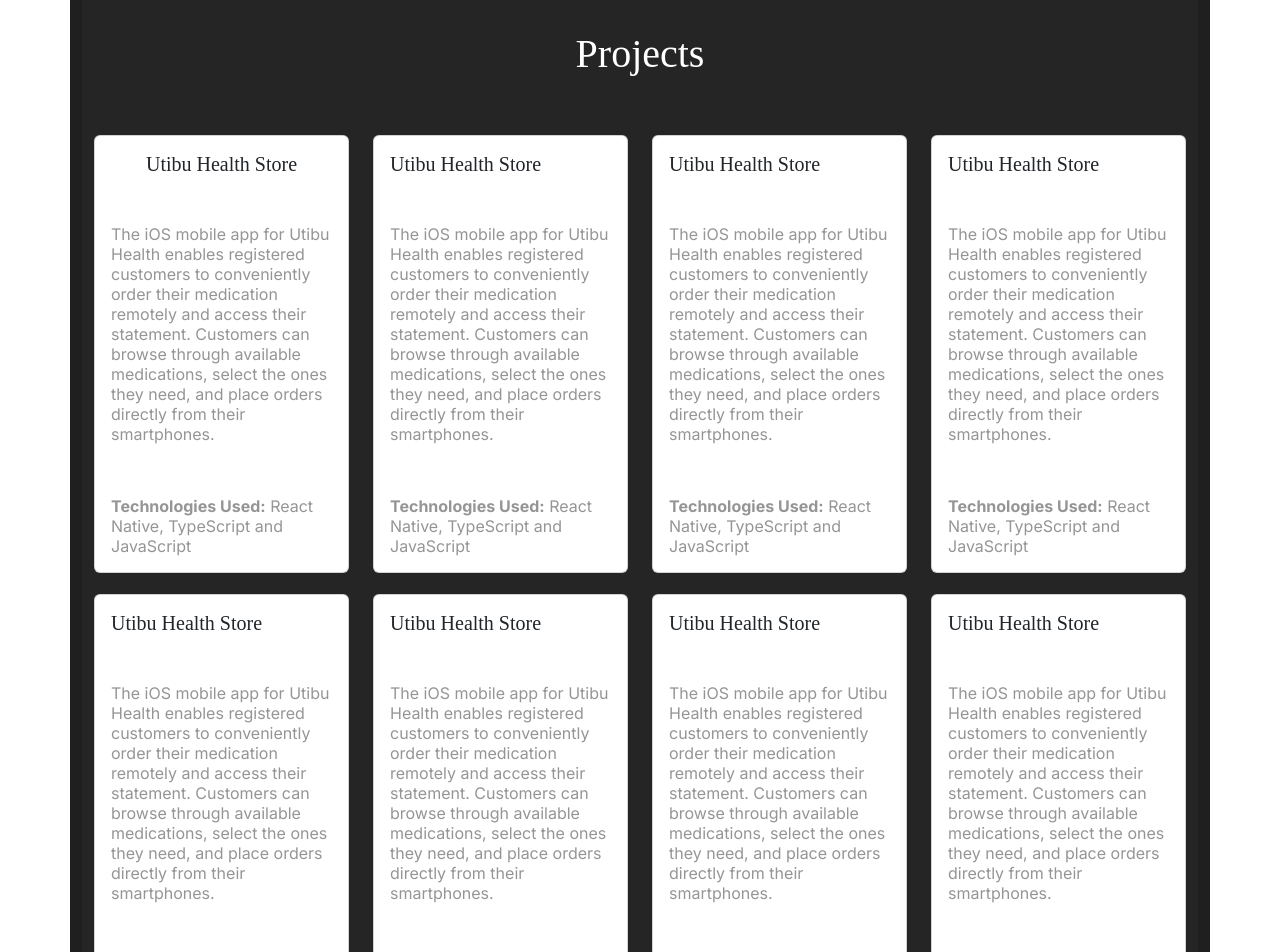
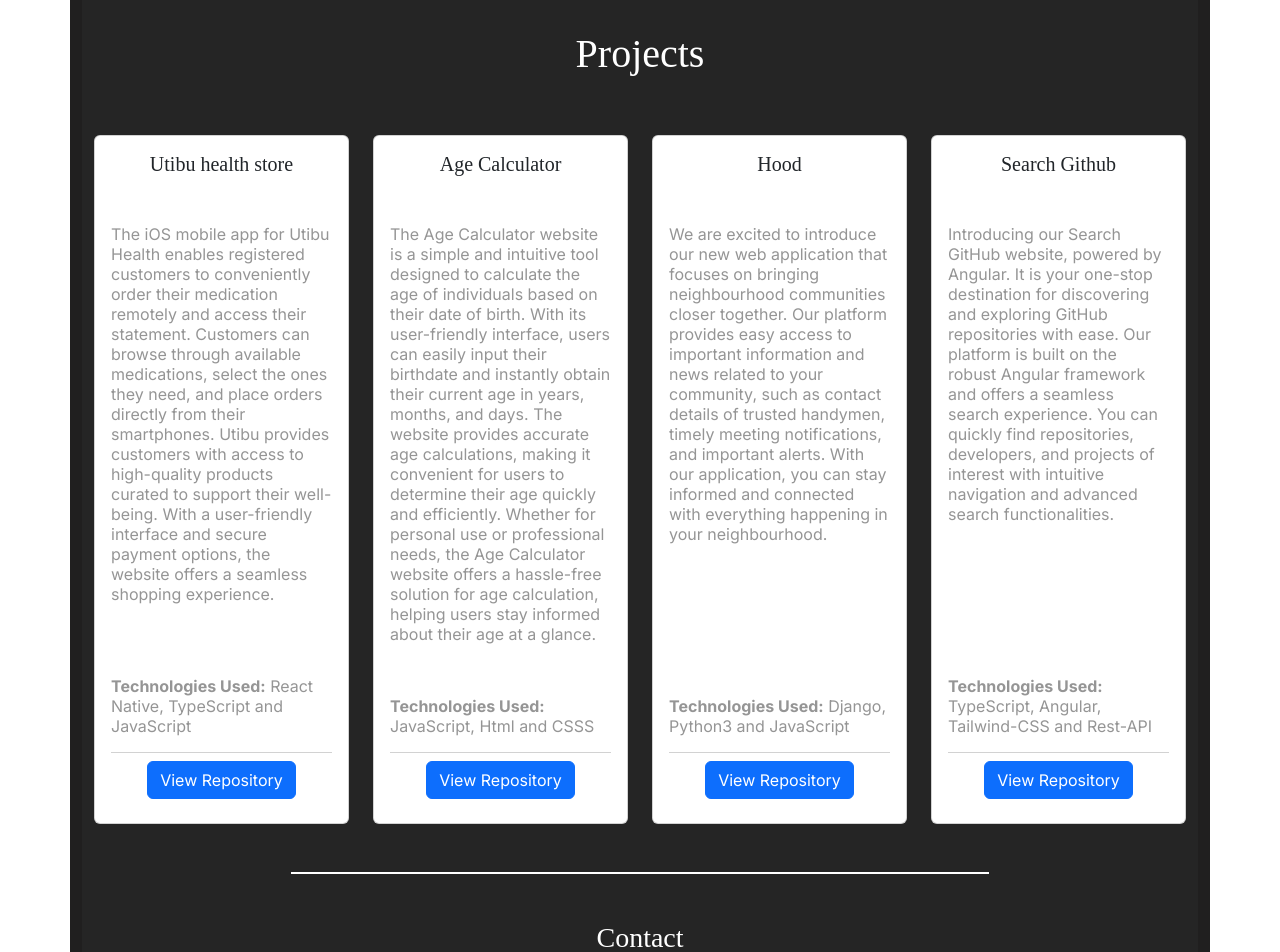
Before and after one commit to DEANKAGO/Portfolio, a React (Create React App) app: page /projects in a window 1280 px wide. Shown: the top 952 px of the page. Built offline with nearby package versions, Linux system fonts and the light colour scheme; a web font is replaced by a local one.

Commit message:
consume and dispaly projects data

```diff
--- a/src/components/Projects/Projects.jsx
+++ b/src/components/Projects/Projects.jsx
@@ -1,7 +1,9 @@
 import React from 'react';
 import './projects.css';
-import { Row, Col, Container, Card } from 'react-bootstrap';
+import { Row, Col, Container, Card, Button } from 'react-bootstrap';
+import { Link } from 'react-router-dom';
 import { Footer } from '../Footer/Footer';
+import { projectsData } from '../../data/Data';
 
 export const Projects = () => {
   return (
@@ -11,182 +13,30 @@
           <h2>Projects</h2>
         </div>
         <Row md={4}>
-          <Col className='columnCard equal-height'>
+          {projectsData.map((item) => (
+            <Col key={item.id} className='columnCard equal-height'>
               <Card style={{ width: '20rem' }} className='content'>
-              <Card.Body className='projectsCardBody'>
+                <Card.Body className='projectsCardBody d-flex flex-column'>
                   <Card.Title className='projectsCardtitle'>
-                  Utibu Health Store
+                    {item.name}
                   </Card.Title>
                   <Card.Text className='projectsCardtext'>
-                  <p>
-                    The iOS mobile app for Utibu Health enables registered
-                    customers to conveniently order their medication remotely
-                    and access their statement. Customers can browse through
-                    available medications, select the ones they need, and place
-                    orders directly from their smartphones.
-                  </p>
+                    <p>{item.about}</p>
                   </Card.Text>
-                <Card.Text className='cardtext'>
-                  <strong>Technologies Used:</strong> React Native, TypeScript
-                  and JavaScript
+                  <div className='mt-auto'>
+                    <Card.Text className='cardtextTech'>
+                      <strong>Technologies Used:</strong> {item.technology}
                     </Card.Text>
+                    <Card.Footer className='bg-white cardFooter'>
+                      <a className='' href={item.link} target='blank'>
+                        <Button variant='primary'>View Repository</Button>
+                      </a>
+                    </Card.Footer>
+                  </div>
                 </Card.Body>
               </Card>
             </Col>
-          <Col className='columnCard equal-height'>
-            <Card style={{ width: '20rem' }} className='content'>
-              <Card.Body className='cardBody'>
-                <Card.Title className='cardtitle'>
-                  Utibu Health Store
-                </Card.Title>
-                <Card.Text className='cardtext'>
-                  <p>
-                    The iOS mobile app for Utibu Health enables registered
-                    customers to conveniently order their medication remotely
-                    and access their statement. Customers can browse through
-                    available medications, select the ones they need, and place
-                    orders directly from their smartphones.
-                  </p>
-                </Card.Text>
-                <Card.Text className='cardtext'>
-                  <strong>Technologies Used:</strong> React Native, TypeScript
-                  and JavaScript
-                </Card.Text>
-              </Card.Body>
-            </Card>
-          </Col>
-          <Col className='columnCard equal-height'>
-            <Card style={{ width: '20rem' }} className='content'>
-              <Card.Body className='cardBody'>
-                <Card.Title className='cardtitle'>
-                  Utibu Health Store
-                </Card.Title>
-                <Card.Text className='cardtext'>
-                  <p>
-                    The iOS mobile app for Utibu Health enables registered
-                    customers to conveniently order their medication remotely
-                    and access their statement. Customers can browse through
-                    available medications, select the ones they need, and place
-                    orders directly from their smartphones.
-                  </p>
-                </Card.Text>
-                <Card.Text className='cardtext'>
-                  <strong>Technologies Used:</strong> React Native, TypeScript
-                  and JavaScript
-                </Card.Text>
-              </Card.Body>
-            </Card>
-          </Col>
-          <Col className='columnCard equal-height'>
-            <Card style={{ width: '20rem' }} className='content'>
-              <Card.Body className='cardBody'>
-                <Card.Title className='cardtitle'>
-                  Utibu Health Store
-                </Card.Title>
-                <Card.Text className='cardtext'>
-                  <p>
-                    The iOS mobile app for Utibu Health enables registered
-                    customers to conveniently order their medication remotely
-                    and access their statement. Customers can browse through
-                    available medications, select the ones they need, and place
-                    orders directly from their smartphones.
-                  </p>
-                </Card.Text>
-                <Card.Text className='cardtext'>
-                  <strong>Technologies Used:</strong> React Native, TypeScript
-                  and JavaScript
-                </Card.Text>
-              </Card.Body>
-            </Card>
-          </Col>
-          <Col className='columnCard equal-height'>
-            <Card style={{ width: '20rem' }} className='content'>
-              <Card.Body className='cardBody'>
-                <Card.Title className='cardtitle'>
-                  Utibu Health Store
-                </Card.Title>
-                <Card.Text className='cardtext'>
-                  <p>
-                    The iOS mobile app for Utibu Health enables registered
-                    customers to conveniently order their medication remotely
-                    and access their statement. Customers can browse through
-                    available medications, select the ones they need, and place
-                    orders directly from their smartphones.
-                  </p>
-                </Card.Text>
-                <Card.Text className='cardtext'>
-                  <strong>Technologies Used:</strong> React Native, TypeScript
-                  and JavaScript
-                </Card.Text>
-              </Card.Body>
-            </Card>
-          </Col>
-          <Col className='columnCard equal-height'>
-            <Card style={{ width: '20rem' }} className='content'>
-              <Card.Body className='cardBody'>
-                <Card.Title className='cardtitle'>
-                  Utibu Health Store
-                </Card.Title>
-                <Card.Text className='cardtext'>
-                  <p>
-                    The iOS mobile app for Utibu Health enables registered
-                    customers to conveniently order their medication remotely
-                    and access their statement. Customers can browse through
-                    available medications, select the ones they need, and place
-                    orders directly from their smartphones.
-                  </p>
-                </Card.Text>
-                <Card.Text className='cardtext'>
-                  <strong>Technologies Used:</strong> React Native, TypeScript
-                  and JavaScript
-                </Card.Text>
-              </Card.Body>
-            </Card>
-          </Col>
-          <Col className='columnCard equal-height'>
-            <Card style={{ width: '20rem' }} className='content'>
-              <Card.Body className='cardBody'>
-                <Card.Title className='cardtitle'>
-                  Utibu Health Store
-                </Card.Title>
-                <Card.Text className='cardtext'>
-                  <p>
-                    The iOS mobile app for Utibu Health enables registered
-                    customers to conveniently order their medication remotely
-                    and access their statement. Customers can browse through
-                    available medications, select the ones they need, and place
-                    orders directly from their smartphones.
-                  </p>
-                </Card.Text>
-                <Card.Text className='cardtext'>
-                  <strong>Technologies Used:</strong> React Native, TypeScript
-                  and JavaScript
-                </Card.Text>
-              </Card.Body>
-            </Card>
-          </Col>
-          <Col className='columnCard equal-height'>
-            <Card style={{ width: '20rem' }} className='content'>
-              <Card.Body className='cardBody'>
-                <Card.Title className='cardtitle'>
-                  Utibu Health Store
-                </Card.Title>
-                <Card.Text className='cardtext'>
-                  <p>
-                    The iOS mobile app for Utibu Health enables registered
-                    customers to conveniently order their medication remotely
-                    and access their statement. Customers can browse through
-                    available medications, select the ones they need, and place
-                    orders directly from their smartphones.
-                  </p>
-                </Card.Text>
-                <Card.Text className='cardtext'>
-                  <strong>Technologies Used:</strong> React Native, TypeScript
-                  and JavaScript
-                </Card.Text>
-              </Card.Body>
-            </Card>
-          </Col>
+          ))}
         </Row>
       </div>
       <div className='line m-5'>
--- a/src/components/Projects/projects.css
+++ b/src/components/Projects/projects.css
@@ -47,3 +47,7 @@
     justify-content: center;
 
 }
+.cardFooter {
+    display: flex;
+    justify-content: center;
+}
--- a/src/data/Data.js
+++ b/src/data/Data.js
@@ -1 +1,34 @@
-const data = [{id:1, name: 'backend', about: 'dtrgyujnkm </>'}];
+export const projectsData = [
+  {
+    id: 1,
+    name: 'Utibu health store',
+    about:
+      'The iOS mobile app for Utibu Health enables registered customers to conveniently order their medication remotely and access their statement. Customers can browse through available medications, select the ones they need, and place orders directly from their smartphones. Utibu provides customers with access to high-quality products curated to support their well-being. With a user-friendly interface and secure payment options, the website offers a seamless shopping experience. ',
+    technology: 'React Native, TypeScript and JavaScript',
+    link: 'https://github.com/DEANKAGO/Utibu-Health-Store',
+  },
+  {
+    id: 2,
+    name: 'Age Calculator',
+    about:
+      'The Age Calculator website is a simple and intuitive tool designed to calculate the age of individuals based on their date of birth. With its user-friendly interface, users can easily input their birthdate and instantly obtain their current age in years, months, and days. The website provides accurate age calculations, making it convenient for users to determine their age quickly and efficiently. Whether for personal use or professional needs, the Age Calculator website offers a hassle-free solution for age calculation, helping users stay informed about their age at a glance.',
+    technology: 'JavaScript, Html and CSSS',
+    link: 'https://github.com/DEANKAGO/TechAlpha_ageCalculator.',
+  },
+  {
+    id: 3,
+    name: 'Hood',
+    about:
+      'We are excited to introduce our new web application that focuses on bringing neighbourhood communities closer together. Our platform provides easy access to important information and news related to your community, such as contact details of trusted handymen, timely meeting notifications, and important alerts. With our application, you can stay informed and connected with everything happening in your neighbourhood.',
+    technology: 'Django, Python3 and JavaScript',
+    link: 'https://github.com/DEANKAGO/hood',
+  },
+  {
+    id: 4,
+    name: 'Search Github',
+    about:
+      'Introducing our Search GitHub website, powered by Angular. It is  your one-stop destination for discovering and exploring GitHub repositories with ease. Our platform is built on the robust Angular framework and offers a seamless search experience. You can quickly find repositories, developers, and projects of interest with intuitive navigation and advanced search functionalities.',
+    technology: 'TypeScript, Angular, Tailwind-CSS and Rest-API',
+    link: 'https://github.com/DEANKAGO/searchGithub',
+  },
+];
--- a/src/pages/Home/Home.jsx
+++ b/src/pages/Home/Home.jsx
@@ -26,7 +26,7 @@
           <button className='btnContact'>Lets Engage</button>
         </div>
         <div className='homeImage'>
-          <img className='image' src={bgImage} />
+          <img className='image' src={bgImage} alt='welcome' />
         </div>
       </div>
       <Services />
--- a/src/pages/Skills/Skills.jsx
+++ b/src/pages/Skills/Skills.jsx
@@ -1,6 +1,6 @@
 import React from 'react';
 import './skills.css';
-import { Container, Row, Col, Image } from 'react-bootstrap';
+import { Container, Row, Col } from 'react-bootstrap';
 
 export const Skills = () => {
   return (
```
Lines whose indentation alone changed are shown as unchanged.
